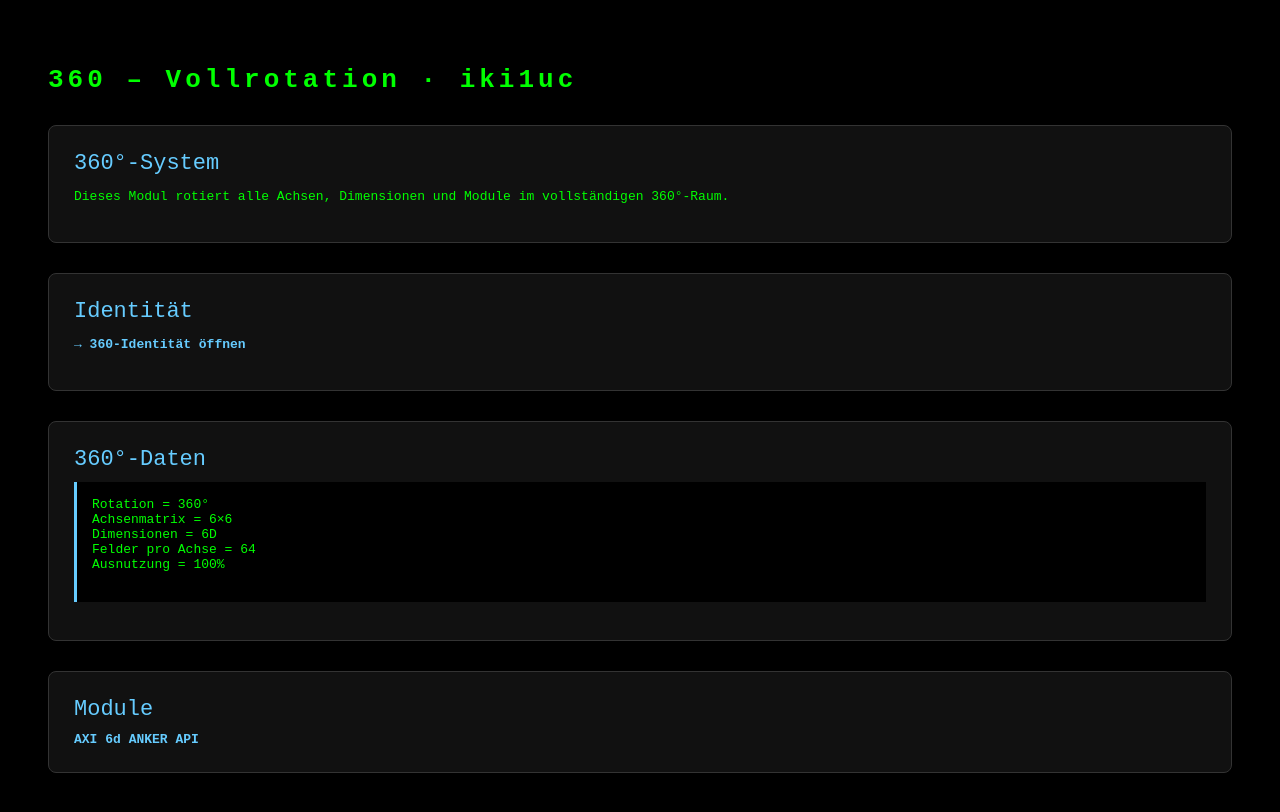
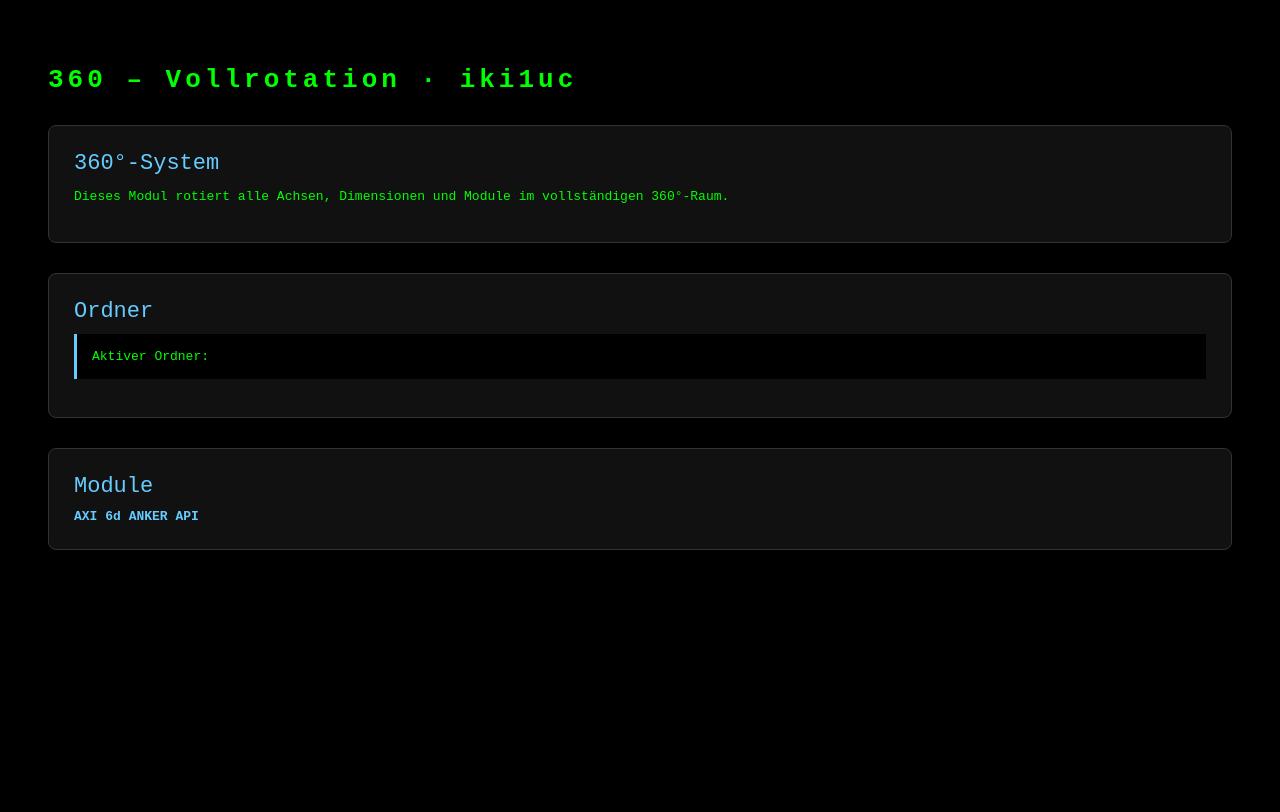
Before and after one commit to iki1uc/ApiPpi, a plain HTML site: page index.html in a window 1280 px wide. Drawn offline with Linux system fonts and the light colour scheme.

Commit message:
Update index.html

```diff
--- a/index.html
+++ b/index.html
@@ -12,6 +12,13 @@ h1 { color:#0f0; letter-spacing:4px; margin-bottom:30px; }
 a { color:#6cf; text-decoration:none; font-weight:bold; }
 pre { background:#000; border-left:3px solid #6cf; padding:15px; margin-top:10px; white-space:pre-wrap; }
 </style>
+
+<script>
+    // Ordnername automatisch erkennen
+    const folderName = location.pathname.split("/").slice(-2)[0];
+</script>
+
+<script src="../T-UNIVERSAL/t.loader.js"></script>
 </head>
 
 <body>
@@ -24,19 +31,8 @@ pre { background:#000; border-left:3px solid #6cf; padding:15px; margin-top:10px
 </div>
 
 <div class="block">
-    <div class="title">Identität</div>
-    <p><a href="ID.html">→ 360‑Identität öffnen</a></p>
-</div>
-
-<div class="block">
-    <div class="title">360°-Daten</div>
-    <pre>
-Rotation = 360°
-Achsenmatrix = 6×6
-Dimensionen = 6D
-Felder pro Achse = 64
-Ausnutzung = 100%
-    </pre>
+    <div class="title">Ordner</div>
+    <pre id="ordner"></pre>
 </div>
 
 <div class="block">
@@ -47,5 +43,10 @@ Ausnutzung = 100%
     <a href="../API/index.html">API</a>
 </div>
 
+<script>
+document.getElementById("ordner").innerText = "Aktiver Ordner: " + folderName;
+T.init(folderName);
+</script>
+
 </body>
 </html>
```
